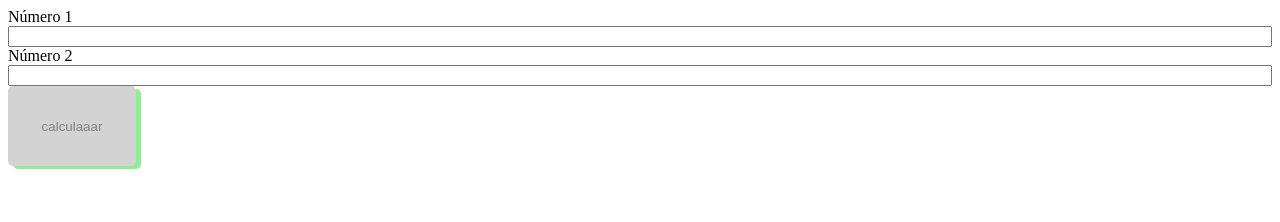
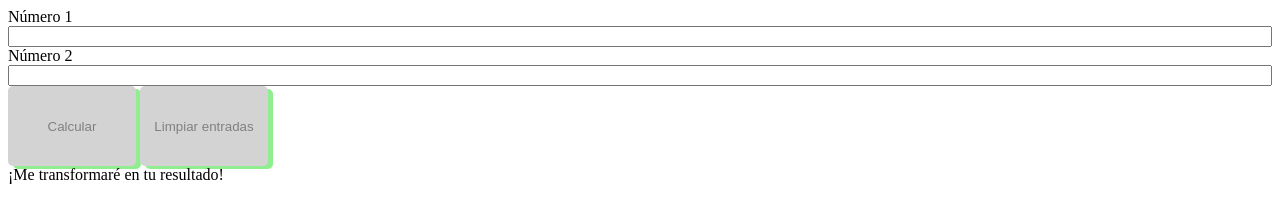
Before and after one commit to paosofiam/form-component, a website: page index.html in a window 1280 px wide. Drawn offline with Linux system fonts and the light colour scheme.

Commit message:
Update index.html

```diff
--- a/index.html
+++ b/index.html
@@ -10,6 +10,7 @@
     <main>
       <section>
         <form>
+          <div class="cajita">
             <label for="input1">
               <span>
                 Número 1
@@ -22,10 +23,14 @@
               </span>
               <input type="number" id="input2" />
             </label>
-          <!---<button onclick="calculadora()" id="botoncito">calculaaar</button>-->
-          <button id="botoncito">calculaaar</button>
+          </div>
+
+          <div class="botones">
+            <button id="botoncito">Calcular</button>
+            <button id="borrar">Limpiar entradas</button>
+          </div>
         </form>
-        <span id="resultado"></span>
+        <span id="resultado">¡Me transformaré en tu resultado!</span>
       </section>
     </main>
   </body>
```
Lines whose indentation alone changed are shown as unchanged.
